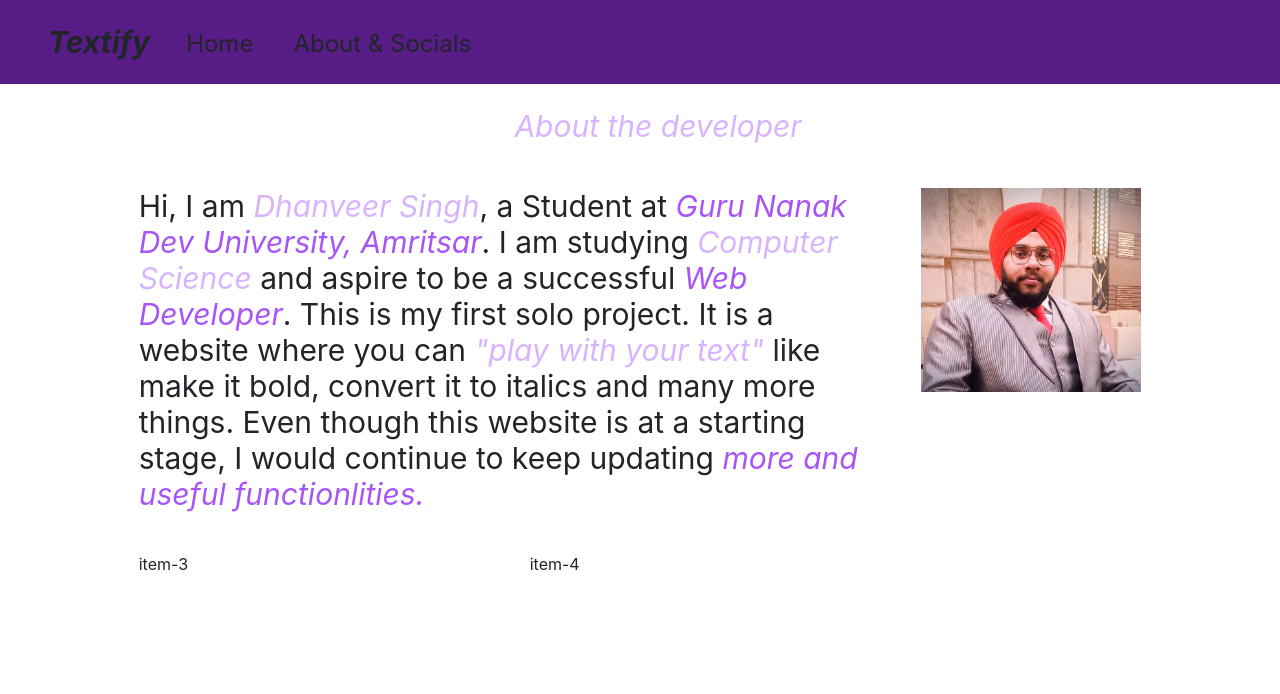
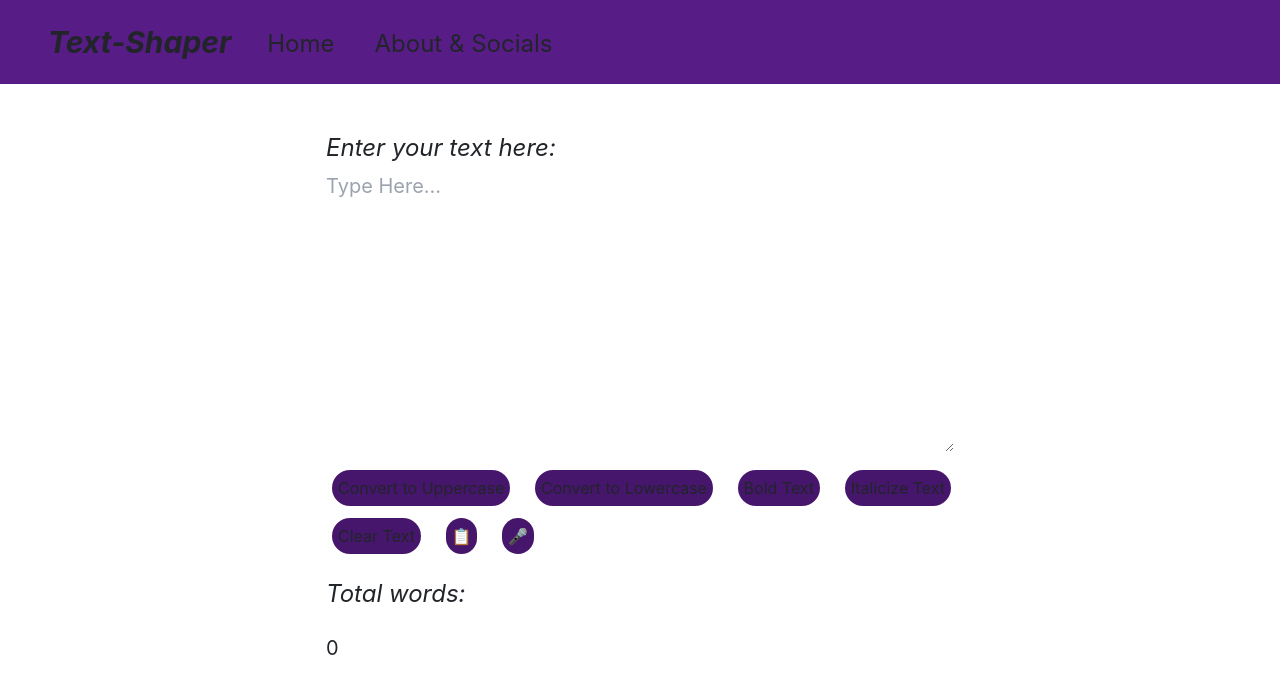
Before and after one commit to DhanveerSingh2002/TextShaper, a React (Create React App) app: page / in a window 1280 px wide. Shown: the top 694 px of the page. Built offline with nearby package versions, Linux system fonts and the light colour scheme.

Commit message:
just reponsive design left

```diff
--- a/public/index.html
+++ b/public/index.html
@@ -7,7 +7,7 @@
     <meta name="theme-color" content="#000000" />
     <meta
       name="description"
-      content="Web site created using create-react-app"
+      content="This is my first ever repository on GitHub. It includes an app that can manipulate text as you desire."
     />
     <link rel="apple-touch-icon" href="%PUBLIC_URL%/logo192.png" />
     <!--
@@ -25,8 +25,9 @@
       Learn how to configure a non-root public URL by running `npm run build`.
     -->
     <link href="https://cdn.jsdelivr.net/npm/bootstrap@5.3.2/dist/css/bootstrap.min.css" rel="stylesheet" integrity="sha384-T3c6CoIi6uLrA9TneNEoa7RxnatzjcDSCmG1MXxSR1GAsXEV/Dwwykc2MPK8M2HN" crossorigin="anonymous">
-    <script src="https://cdn.tailwindcss.com"></script>
-    <title>React App</title>
+    <link rel="stylesheet" href="https://cdn.jsdelivr.net/npm/bootstrap@5.3.0/dist/css/bootstrap.min.css">
+
+    <title>Text-Shaper | Home</title>
 
   </head>
   <body>
@@ -43,5 +44,7 @@
       To create a production bundle, use `npm run build` or `yarn build`.
     -->
   </body>
+  <script src="https://cdn.tailwindcss.com"></script>
   <script src="https://cdn.jsdelivr.net/npm/bootstrap@5.3.2/dist/js/bootstrap.bundle.min.js" integrity="sha384-C6RzsynM9kWDrMNeT87bh95OGNyZPhcTNXj1NW7RuBCsyN/o0jlpcV8Qyq46cDfL" crossorigin="anonymous"></script>
+  <script src="https://cdn.jsdelivr.net/npm/bootstrap@5.3.0/dist/js/bootstrap.bundle.min.js"></script>
 </html>
--- a/src/App.css
+++ b/src/App.css
@@ -44,7 +44,7 @@
   background-color: rgb(70, 22, 108);
   border: 2px ;
   padding: 6px;
-  margin-left: 20%;
+  margin-left: 25%;
   margin-top: 10px;
   border-radius: 20px;
 }
@@ -79,6 +79,10 @@
   border-radius: 20px;
 }
 
+.BTN
+{
+  margin-top: 12px;
+}
 
 .BTN:hover
 {
@@ -120,3 +124,9 @@
 {
   flex: 1 50%;
 }
+
+.btn-cont
+{
+  width: 100%;
+  flex-wrap: wrap;
+}
--- a/src/App.js
+++ b/src/App.js
@@ -1,16 +1,33 @@
+import { useState } from 'react';
 import './App.css';
-import About from './components/About';
+import Alerts from './components/Alerts';
+// import About from './components/About';
 import Navbar from './components/Navbar';
-// import Textform from './components/Textform';
+import Textform from './components/Textform';
 
 function App() {
+
+  const[alert, setAlert] = useState(null);
+
+  const showAlert = (message) => {
+    setAlert({
+      message:message
+    })
+
+    setTimeout(() => {
+      setAlert(null);
+    }, 1500);
+  }
+
   return (
     <>
       <Navbar/>
-      {/* <div className="container">
-        <Textform/>
-      </div> */}
-      <About/>
+      <Alerts alert={alert}/>
+      <div className="container">
+        <Textform showAlert={showAlert}/>
+
+      </div>
+      {/* <About/> */}
     </>
   );
 }
--- /dev/null
+++ b/src/components/Alerts.jsx
@@ -0,0 +1,11 @@
+import React from 'react'
+
+const Alerts = (props) => {
+  return (
+        props.alert && <div class="alert alert-warning alert-dismissible fade show bg-green-600 text-white text-xl px-0 py-3" role="alert">
+            {props.alert.message}
+        </div>
+  )
+}
+
+export default Alerts
--- a/src/components/Navbar.jsx
+++ b/src/components/Navbar.jsx
@@ -3,17 +3,19 @@ import '../App.css';
 
 const Navbar = () => {
   return (
-    <div>
+
       <>
+      <div>
     <nav className="py-4 px-5 bg-purple-900 navbar">
       <ul className="inline-flex  ull">
-        <li className="name font-bold ml-0 mr-4 text-3xl cursor-pointer inline-block italic">Textify</li>
+        <li className="name font-bold ml-0 mr-4 text-3xl cursor-pointer inline-block italic">Text-Shaper</li>
         <li className="home ml-5 mr-4 pt-1  inline-block cursor-pointer text-2xl">Home</li>
         <li className="socials mx-4 pt-1 cursor-pointer inline-block text-2xl">About & Socials</li>
       </ul>
     </nav>
+    </div>
     </>
-    </div>
+
   )
 }
 
--- a/src/components/Textform.jsx
+++ b/src/components/Textform.jsx
@@ -1,7 +1,7 @@
 import React, { useState } from 'react'
 import "../App.css"
 
-const Textform = () => {
+const Textform = (props) => {
 
   const[text, setText]=useState("");
   const [isBold, setIsBold] = useState(false);
@@ -16,29 +16,56 @@ const Textform = () => {
 
   const HandleUC = () => {
     setText(text.toUpperCase());
+    props.showAlert("Success : Converted to Uppercase.")
   }
 
   const HandleLC = () => {
     setText(text.toLowerCase());
+    props.showAlert("Success : Converted to Lowercase.")
   }
 
   const HandleBold = () => {
     setIsBold(!isBold);
+    if(isBold===true)
+    {
+      props.showAlert("Success : Text Unbolded");
+    }
+    else
+    {
+      props.showAlert("Success : Text Bolded");
+    }
   };
 
   const HandleItalic = () => {
     setIsItalic(!isItalic);
+    if(isItalic===true)
+    {
+      props.showAlert("Success : Text Unitalicized");
+    }
+    else
+    {
+      props.showAlert("Success : Text Italicized");
+    }
   };
 
   const HandleClear = () => {
     setText("");
     setWordCount(0);
+    props.showAlert("Success : Text Cleared.")
   };
 
   const HandleSpeak = () => {
     let msg = new SpeechSynthesisUtterance();
     msg.text = text;
     window.speechSynthesis.speak(msg);
+    props.showAlert("Success : Speaking... ")
+  }
+
+  const HandleCopy = () => {
+    var cText = document.getElementById("textbox");
+    cText.select();
+    navigator.clipboard.writeText(cText.value);
+    props.showAlert("Success : Text Copied.")
   }
 
   const updateWordCount = (newText) => {
@@ -49,25 +76,27 @@ const Textform = () => {
 
   return (
     <>
-    <div class="mt-6">
-        <h3 className='center text-2xl italic '>Enter your text here: </h3>
+    <div className="mt-12">
+        <h3 className='center text-2xl italic'>Enter your text here: </h3>
         <textarea
+                  id="textbox"
                   className=" TA center mt-2 text-xl"
                   value={text} onChange={HandleChange}
                   cols="200"
                   rows="10"
-                  placeholder='Click Here...'
+                  placeholder='Type Here...'
                   style={{ fontWeight: isBold ? 'bold' : 'normal', fontStyle: isItalic ? 'italic' : 'normal' }}>
         </textarea>
         <br/>
     </div>
-    <div>
-      <button className="BTN UC" onClick={HandleUC}>Convert to Uppercase</button>
-      <button className="BTN LC" onClick={HandleLC}>Convert to Lowercase</button>
-      <button className="BTN bold" onClick={HandleBold}>{isBold ? 'Unbold Text' : 'Bold Text' }</button>
-      <button className="BTN Italic" onClick={HandleItalic}>{isItalic ? 'Remove Italics' : 'Italicize Text'}</button>
-      <button className="BTN LC" onClick={HandleClear}>Clear Text</button>
-      <button className="BTN LC" onClick={HandleSpeak}>Speak</button>
+    <div className="container flex btn-cont">
+      <button title="Capital Alphabets" className="BTN UC" onClick={HandleUC}>Convert to Uppercase</button>
+      <button title="Small Alphabets" className="BTN LC" onClick={HandleLC}>Convert to Lowercase</button>
+      <button title="Bold" className="BTN bold" onClick={HandleBold}>{isBold ? 'Unbold Text' : 'Bold Text' }</button>
+      <button title="Italics" className="BTN Italic" onClick={HandleItalic}>{isItalic ? 'Remove Italics' : 'Italicize Text'}</button>
+      <button title="Clear the Textbox" className="BTN UC" onClick={HandleClear}>Clear Text</button>
+      <button title="Copy Text" className="BTN LC" onClick={HandleCopy}>&#128203;</button>
+      <button title="Speak Text" className="BTN LC" onClick={HandleSpeak}>&#127908;</button>
     </div>
     <div>
       <h3 className='center text-2xl italic my-6'>Total words: </h3>
```
Also changed, not shown: 1 other file (tests, documents, lock files or other folders).
